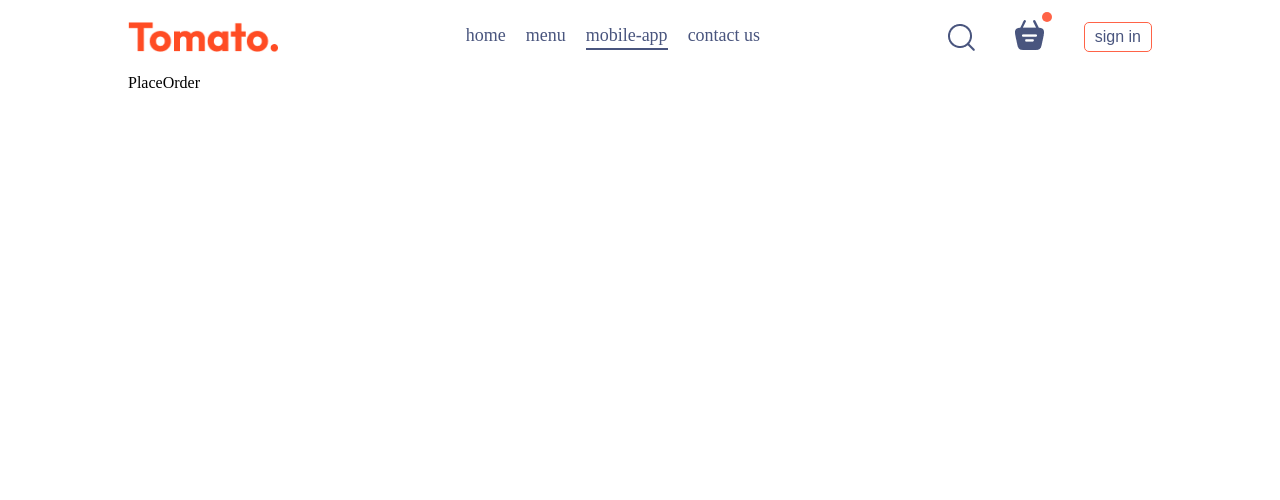
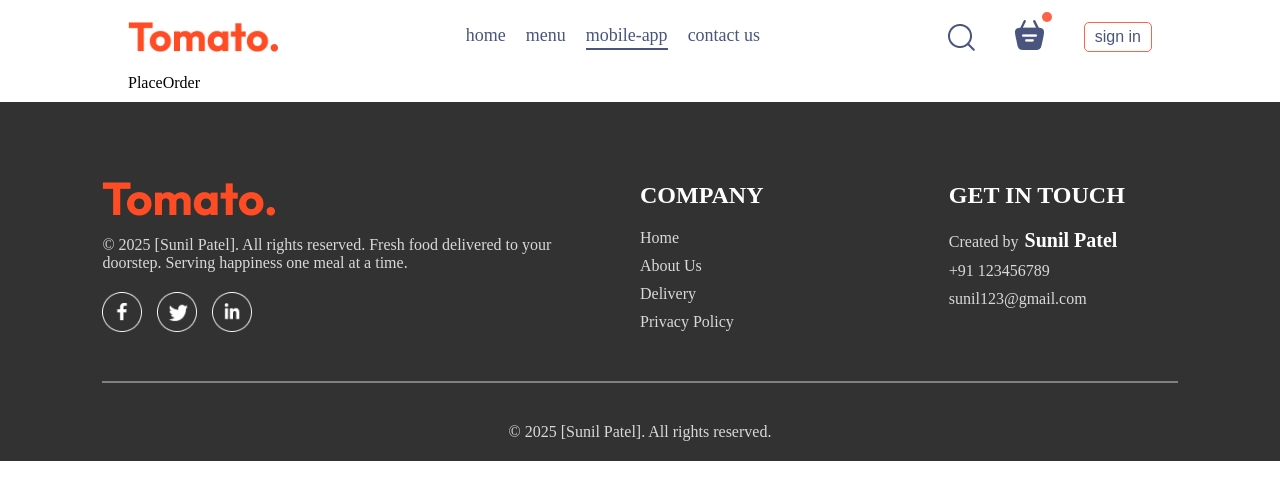
Before and after one commit to Sunil-Patel-21/food-app-mern, a React (Vite) app in the folder frontend/: page /order in a window 1280 px wide. Shown: the top 500 px of the page. Built offline with nearby package versions, Linux system fonts and the light colour scheme.

Commit message:
frontend add footer

```diff
--- a/frontend/src/App.jsx
+++ b/frontend/src/App.jsx
@@ -4,9 +4,11 @@
 import Home from "./pages/Home/Home";
 import Cart from "./pages/Cart/Cart";
 import PlaceOrder from "./pages/PlaceOrder/PlaceOrder";
+import Footer from "./components/Footer/Footer";
 
 function App() {
   return (
+    <>
       <div className="app">
         <Navbar />
         <Routes>
@@ -15,6 +17,8 @@
           <Route path="/order" element={<PlaceOrder />} />
         </Routes>
       </div>
+      <Footer />
+    </>
   );
 }
 
--- /dev/null
+++ b/frontend/src/components/Footer/Footer.css
@@ -0,0 +1,50 @@
+.footer{
+    color: #d9d9d9;
+    background-color: #323232;
+    display: flex;
+    flex-direction: column;
+    align-items: center;
+    gap: 20px;
+    padding: 20px 8vw;
+    padding-top: 80px;
+    margin-top: 10px;
+}
+.footer-content{
+    width: 100%;
+    display: grid;
+    grid-template-columns: 2fr 1fr 1fr;
+    gap: 80px;
+}
+.footer-content-left, .footer-content-right,.footer-content-center{
+    display: flex;
+    flex-direction: column;
+    align-items: start;
+    gap: 20px;
+}
+.footer-content-left li, .footer-content-right li,.footer-content-center li{
+    list-style: none;
+    margin-bottom: 10px;
+    cursor: pointer;
+}
+.footer-content-right h2,.footer-content-center h2{
+    color: white;
+}
+.footer-social-icons img{
+   width: 40px;
+   margin-right: 15px;
+   cursor: pointer;
+}
+.footer hr{
+    width: 100%;
+    height: 2px;
+    margin: 20px 0px;
+    background-color: gray;
+    border: none;
+}
+
+.footer-name{
+    font-weight: 600;
+    color: white;
+    font-size: 20px;
+    margin: 2px;
+}
--- /dev/null
+++ b/frontend/src/components/Footer/Footer.jsx
@@ -0,0 +1,48 @@
+import React from "react";
+import "./Footer.css";
+import { assets } from "../../assets/frontend_assets/assets";
+function Footer() {
+  return (
+    <div className="footer" id="footer">
+      {/* main div  */}
+      <div className="footer-content">
+        <div className="footer-content-left">
+          <img src={assets.logo} alt="logo" />
+          <p>
+            © 2025 [Sunil Patel]. All rights reserved. Fresh food delivered to
+            your doorstep. Serving happiness one meal at a time.
+          </p>
+          <div className="footer-social-icons">
+            <img src={assets.facebook_icon} alt="facebook" />
+            <img src={assets.twitter_icon} alt="twitter" />
+            <img src={assets.linkedin_icon} alt="instagram" />
+          </div>
+        </div>
+        <div className="footer-content-center">
+            <h2>COMPANY</h2>
+            <ul>
+                <li>Home</li>
+                <li>About Us</li>
+                <li>Delivery</li>
+                <li>Privacy Policy</li>
+            </ul>
+        </div>
+        <div className="footer-content-right">
+            <h2>GET IN TOUCH</h2>
+            <ul>
+                <li>Created by <span className="footer-name">Sunil Patel</span></li>
+                <li>+91 123456789</li>
+                <li>sunil123@gmail.com</li>
+            </ul>
+        </div>
+      </div>
+      <hr />
+      <p className="footer-copyright">
+        © 2025 [Sunil Patel]. All rights reserved.
+      </p>
+      {/* main div  */}
+    </div>
+  );
+}
+
+export default Footer;
```
Lines whose indentation alone changed are shown as unchanged.
